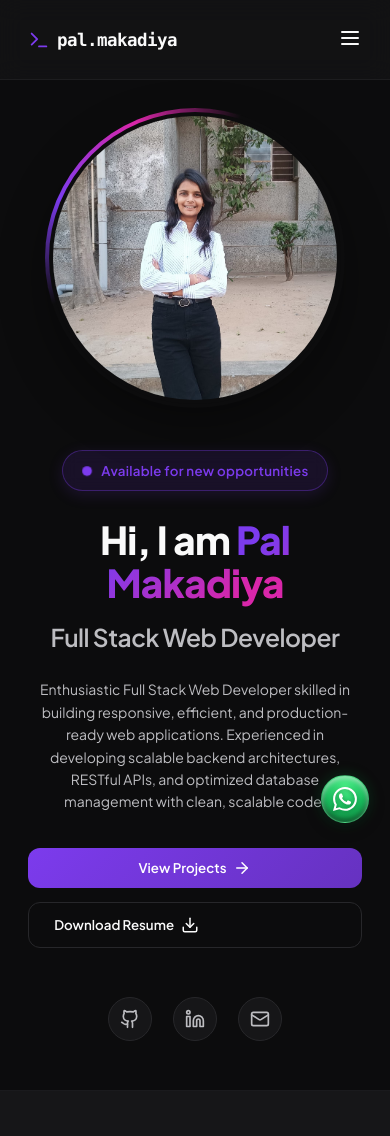
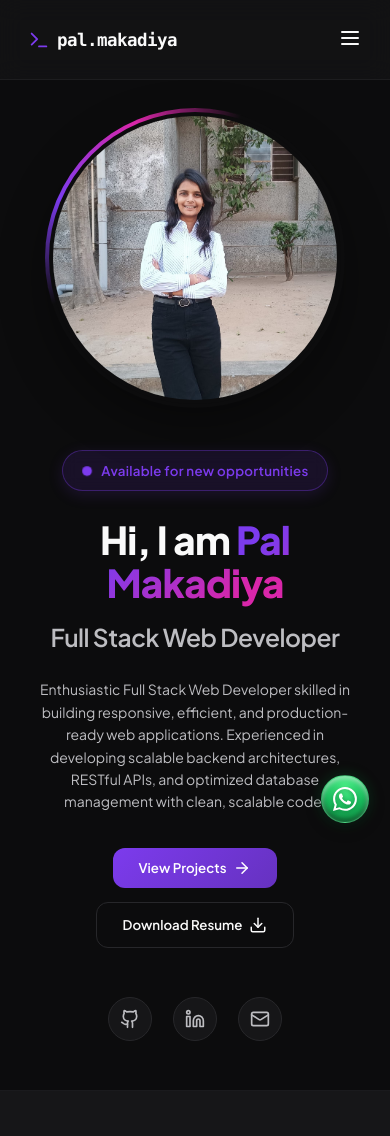
Before and after one commit to PalMakadiya/portfolio, a React (Vite) app in the folder Frontend/: page / in a window 390 px wide. Shown: the top 1136 px of the page. Built offline with nearby package versions, Linux system fonts and the light colour scheme.

Commit message:
update design

```diff
--- a/Frontend/src/components/Hero.module.css
+++ b/Frontend/src/components/Hero.module.css
@@ -217,10 +217,14 @@
   }
   .ctaGroup {
     flex-direction: column;
+    align-items: center;
     width: 100%;
+    gap: 1rem;
   }
-  .ctaGroup button {
+  .ctaGroup button,
+  .ctaGroup a {
     justify-content: center;
+    width: fit-content;
   }
   .socials {
     justify-content: center;
--- a/Frontend/src/components/hero/Hero.module.css
+++ b/Frontend/src/components/hero/Hero.module.css
@@ -145,9 +145,13 @@
   }
   .ctaGroup {
     flex-direction: column;
+    align-items: center;
     width: 100%;
+    gap: 1rem;
   }
-  .ctaGroup button {
+  .ctaGroup button,
+  .ctaGroup a {
     justify-content: center;
+    width: fit-content;
   }
 }
--- a/Frontend/src/index.css
+++ b/Frontend/src/index.css
@@ -28,6 +28,7 @@
   margin: 0;
   padding: 0;
   scroll-behavior: smooth;
+  -webkit-tap-highlight-color: transparent;
 }
 
 html, body, #root {
```
